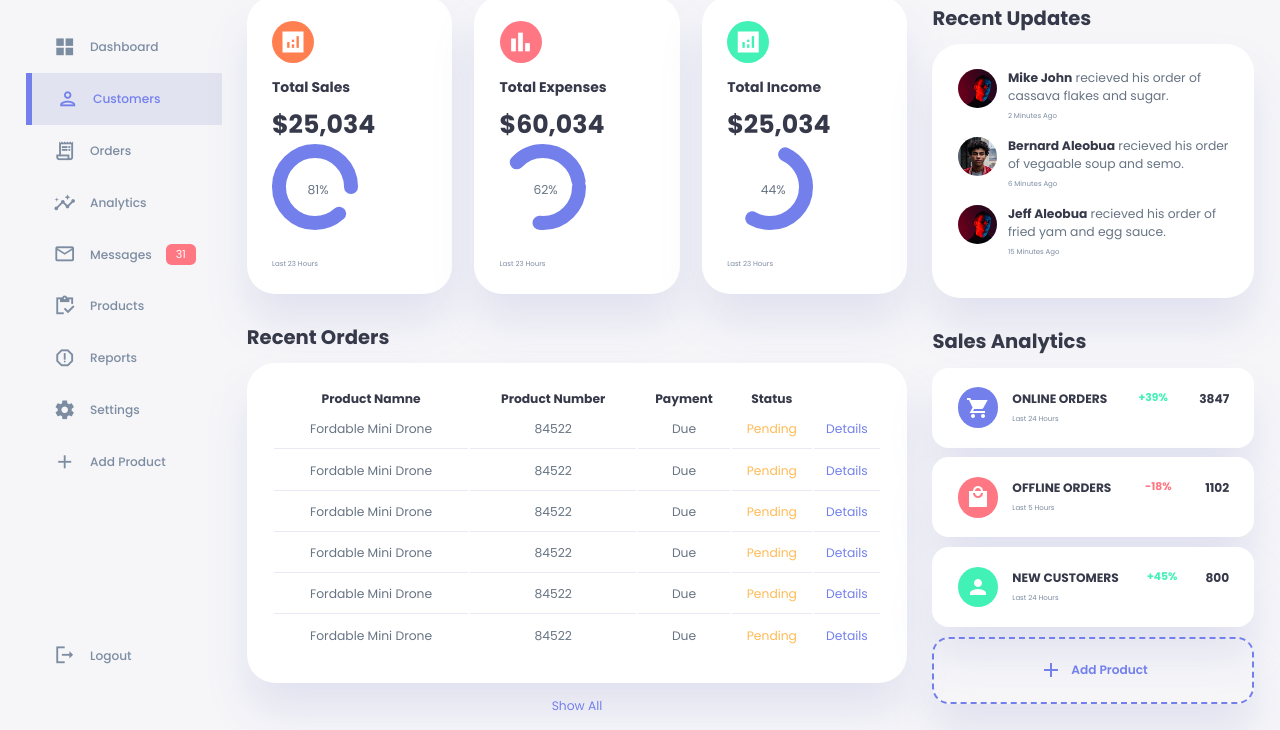
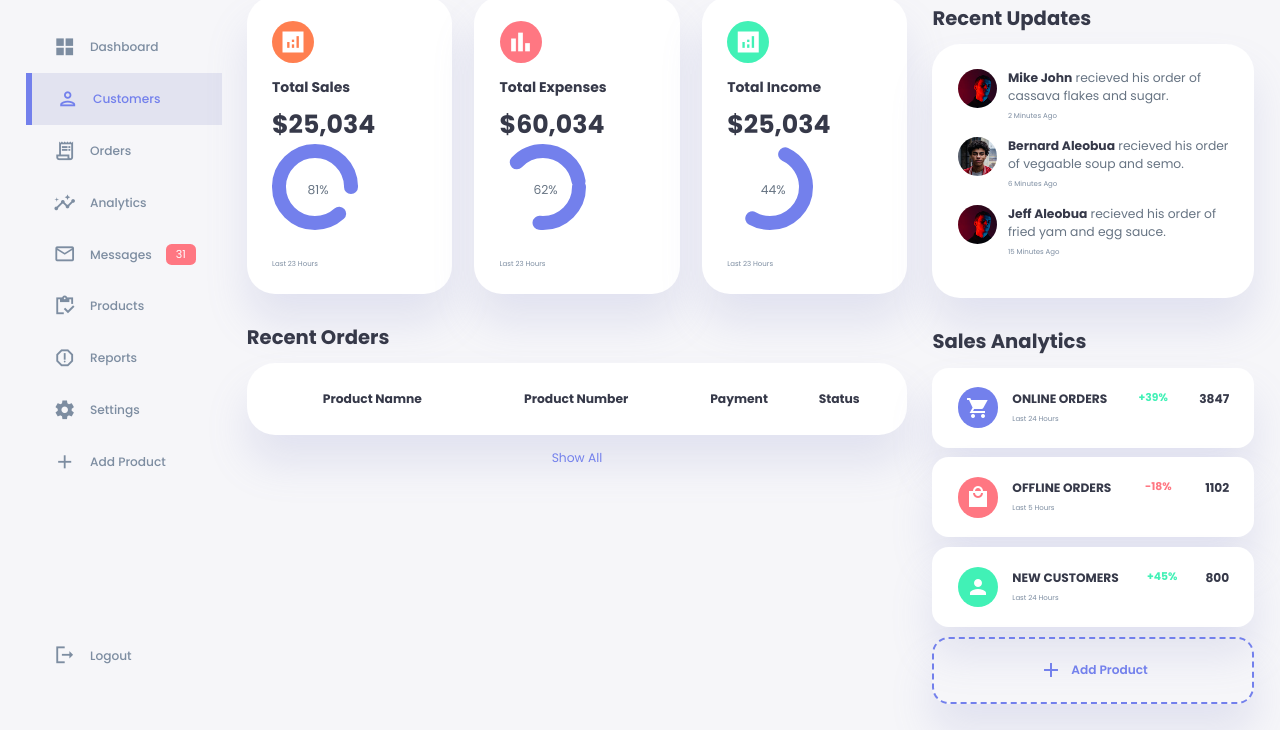
Before and after one commit to Aviatorscode2/admin-dashboard, a plain HTML site: page index.html in a window 1280 px wide. Shown: the part 70-800 px from the top of the page. Drawn offline with Linux system fonts and the light colour scheme.

Commit message:
Adding Orders directly from the Orders.js

```diff
--- a/index.html
+++ b/index.html
@@ -149,48 +149,7 @@
                         </tr>
                     </thead>
                     <tbody>
-                        <tr>
-                            <td>Fordable Mini Drone</td>
-                            <td>84522</td>
-                            <td>Due</td>
-                            <td class="warning">Pending</td>
-                            <td class="primary">Details</td>
-                        </tr>
-                        <tr>
-                            <td>Fordable Mini Drone</td>
-                            <td>84522</td>
-                            <td>Due</td>
-                            <td class="warning">Pending</td>
-                            <td class="primary">Details</td>
-                        </tr>
-                        <tr>
-                            <td>Fordable Mini Drone</td>
-                            <td>84522</td>
-                            <td>Due</td>
-                            <td class="warning">Pending</td>
-                            <td class="primary">Details</td>
-                        </tr>
-                        <tr>
-                            <td>Fordable Mini Drone</td>
-                            <td>84522</td>
-                            <td>Due</td>
-                            <td class="warning">Pending</td>
-                            <td class="primary">Details</td>
-                        </tr>
-                        <tr>
-                            <td>Fordable Mini Drone</td>
-                            <td>84522</td>
-                            <td>Due</td>
-                            <td class="warning">Pending</td>
-                            <td class="primary">Details</td>
-                        </tr>
-                        <tr>
-                            <td>Fordable Mini Drone</td>
-                            <td>84522</td>
-                            <td>Due</td>
-                            <td class="warning">Pending</td>
-                            <td class="primary">Details</td>
-                        </tr>
+                        <!-- tbody will get its tr from Orders.js -->
                     </tbody>
                 </table>
                 <a href="#">Show All</a>
@@ -306,6 +265,7 @@
             </div>
         </div>
     </div>
+    <script src="./orders.js"></script>
     <script src="./index.js"></script>
 </body>
 </html>
```
